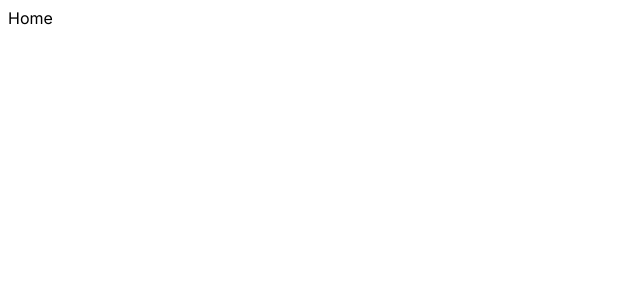
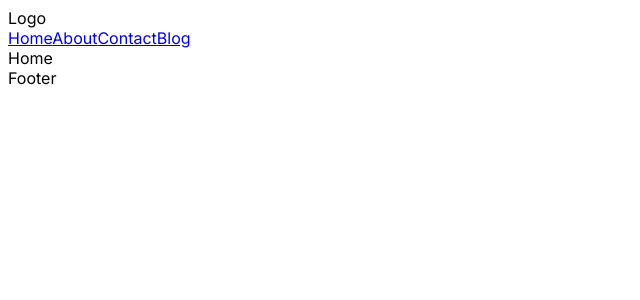
Before and after one commit to DenisTolmachev/next14-lessons-agency, a Next.js app: page / in a window 1280 px wide. Shown: the top 300 px of the page, without its empty margins (0-640 px from the left). Built offline with nearby package versions, Linux system fonts and the light colour scheme.

Commit message:
created Navbar components

```diff
--- a/src/app/layout.js
+++ b/src/app/layout.js
@@ -1,17 +1,24 @@
-import { Inter } from 'next/font/google'
-import './globals.css'
+import { Inter } from "next/font/google";
+import "./globals.css";
+import Navbar from "@/components/navbar/Navbar";
+import Footer from "@/components/footer/Footer";
 
-const inter = Inter({ subsets: ['latin'] })
+const inter = Inter({ subsets: ["latin"] });
 
 export const metadata = {
-  title: 'Next App',
-  description: 'Next.js starter app',
-}
+  title: "Denny`s Creative Agency",
+  description: "Next.js lesson",
+};
 
 export default function RootLayout({ children }) {
   return (
     <html lang="en">
-      <body className={inter.className}>{children}</body>
+      <body className={inter.className}>
+        <Navbar/>
+        {children}
+        <Footer/>
+        </body>
+
     </html>
-  )
+  );
 }
--- /dev/null
+++ b/src/components/footer/Footer.jsx
@@ -0,0 +1,9 @@
+import React from 'react'
+
+const Footer = () => {
+  return (
+    <div>Footer</div>
+  )
+}
+
+export default Footer
--- /dev/null
+++ b/src/components/navbar/Navbar.jsx
@@ -0,0 +1,15 @@
+import Links from "./links/Links";
+import React from "react";
+
+const Navbar = () => {
+  return (
+    <div>
+      <div>Logo</div>
+      <div>
+        <Links />
+      </div>
+    </div>
+  );
+};
+
+export default Navbar;
--- /dev/null
+++ b/src/components/navbar/links/Links.jsx
@@ -0,0 +1,35 @@
+import React from "react";
+import Link from 'next/link'
+
+const Links = () => {
+  const links = [
+    {
+      title: "Home",
+      path: "/",
+    },
+    {
+      title: "About",
+      path: "/about",
+    },
+    {
+      title: "Contact",
+      path: "/contact",
+    },
+    {
+      title: "Blog",
+      path: "/blog",
+    },
+  ];
+
+  return (
+    <div>
+      {links.map((link) => (
+        <Link href={link.path} key={link.title}>
+          {link.title}
+        </Link>
+      ))}
+    </div>
+  );
+};
+
+export default Links;
```
